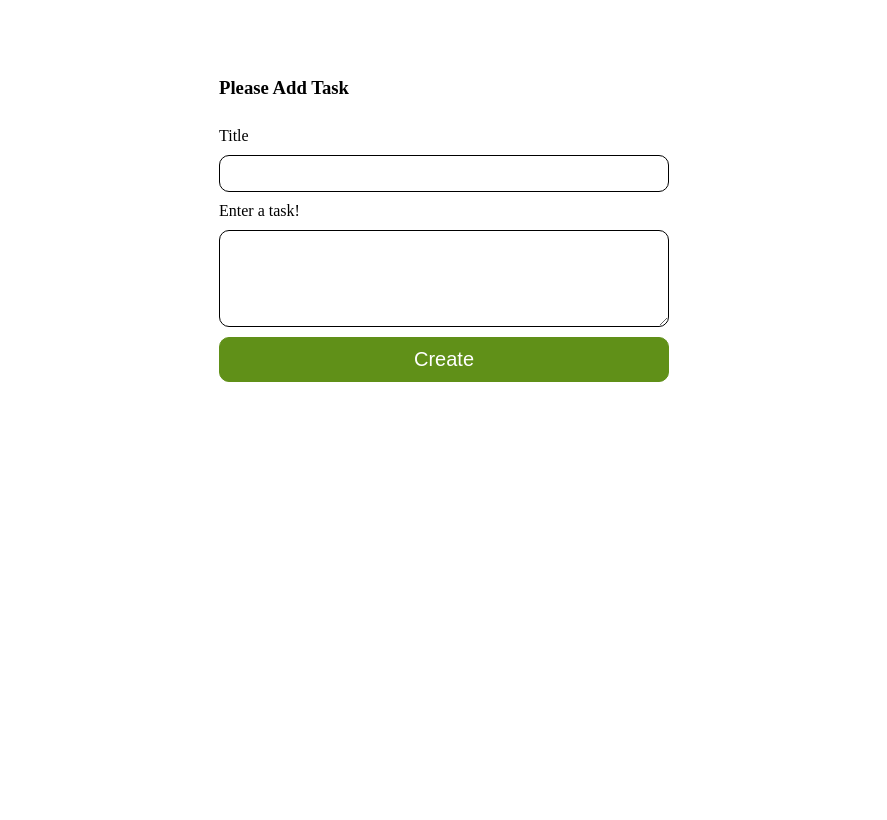
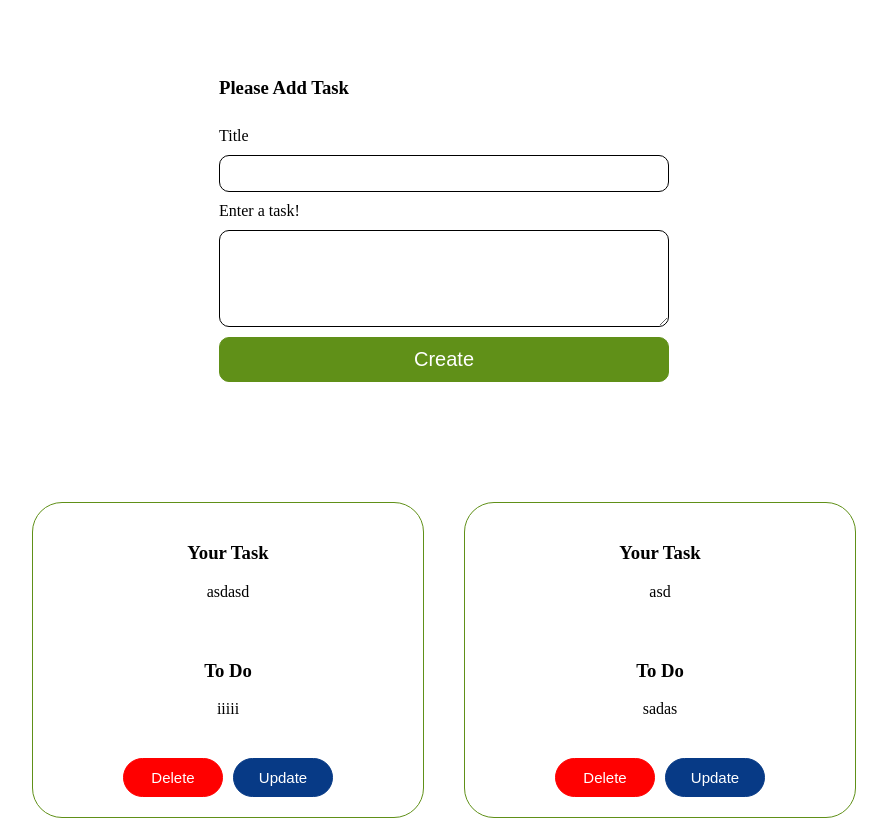
Before and after one commit to sefacekerek/task-manager, a React (Create React App) app: page / in a window 1280 px wide. Shown: the top 820 px of the page, without its empty margins (196-1083 px from the left). Built offline with nearby package versions, Linux system fonts and the light colour scheme; data requests are answered from the project's data file.

Commit message:
api request added, json api added

```diff
--- /dev/null
+++ b/api/db.json
@@ -0,0 +1,24 @@
+{
+  "data": [
+    {
+      "title": "asdasd",
+      "task": "iiiii",
+      "id": 1
+    },
+    {
+      "title": "asd",
+      "task": "sadas",
+      "id": 2
+    },
+    {
+      "title": "dd",
+      "task": "ddd",
+      "id": 3
+    },
+    {
+      "title": "",
+      "task": "",
+      "id": 4
+    }
+  ]
+}
--- a/src/App.js
+++ b/src/App.js
@@ -1,42 +1,70 @@
-import './App.css';
-import TaskCreate from './pages/TaskCreate';
-import TaskList from './pages/TaskList';
-import { useState } from 'react';
+import "./App.css";
+import { createData, listData, deleteDataById , updateById } from "./apiRequests/ApiRequest";
+import TaskCreate from "./pages/TaskCreate";
+import TaskList from "./pages/TaskList";
+import { useState,useEffect } from "react";
+
+
 
 function App() {
+  const [data, setData] = useState([]);
+  const [id, setId] = useState(1);
 
-  const [data, setData] = useState([])
-  const [id, setId] = useState(1)
 
-  const onCreate = (title,task) => {
-    console.log(title)
-    console.log(task)
-    console.log(data)
-    setId(id+1)
-    return setData([...data,{id:id,title,task}])
-  }
 
-  const deleteData =(element) => {
-   const arr = data.filter((e) => e.id != element.id);
-   setData(arr)
-  }
+  useEffect(() => {
+    const listDatas = async () => {
+      const response = await listData()
+      console.log(response.data)
+      setData(response.data);
+    }
+    listDatas();
+    console.log("parametreli")
+  }, [])
 
-  const updateData = (id,modifiedTitle,modifiedTask) =>{
-  const updatedData = data.map((item)=>{
-      if(item.id==id){
-        console.log({id:id,title:modifiedTitle,task:modifiedTask})
-        return {id:id,title:modifiedTitle,task:modifiedTask}
+
+
+  const onCreate = async (title, task) => {
+    setId(id + 1);
+    const response = await createData(title, task)
+    return setData([...data, response.data]);
+  };
+
+
+
+  const deleteData =async (element) => {
+    console.log(element.id)
+    await deleteDataById(element.id)
+    const arr = data.filter((e) => e.id != element.id);
+    setData(arr);
+  };
+
+  const updateData = async (id, modifiedTitle, modifiedTask) => {
+
+   const response  = await updateById(id,modifiedTitle,modifiedTask);
+   console.log(response.data)
+
+    const updatedData = data.map((item)=>{
+      if(item.id == id){
+        console.log({ id: id, title: modifiedTitle, task: modifiedTask });
+        return { id: id, title: modifiedTitle, task: modifiedTask };
       }
-      return item
+      return item;
     })
 
-  return setData(updatedData)
-  }
+    return setData(updatedData);
+  };
+
 
   return (
     <div className="App">
-    <TaskCreate onCreate={onCreate}></TaskCreate>
-    <TaskList data={data} deleteData={deleteData} updateData={updateData}></TaskList>
+      <TaskCreate onCreate={onCreate}></TaskCreate>
+      <TaskList
+        data={data}
+        deleteData={deleteData}
+        updateData={updateData}
+
+      ></TaskList>
     </div>
   );
 }
--- /dev/null
+++ b/src/apiRequests/ApiRequest.js
@@ -0,0 +1,27 @@
+import axios from "axios";
+
+export const createData = async (title, task) => {
+  const response = await axios.post("http://localhost:3004/data", {
+    title,
+    task,
+  });
+  console.log(response);
+  return response;
+};
+
+export const listData = async () => {
+  const response = await axios.get("http://localhost:3004/data");
+  return response;
+};
+
+export const deleteDataById = async (id) => {
+  return await axios.delete("http://localhost:3004/data/" + id);
+};
+
+export const updateById = async (id, title, task) => {
+  const response = await axios.put("http://localhost:3004/data/" + id, {
+    title,
+    task,
+  });
+  return response;
+};
```
